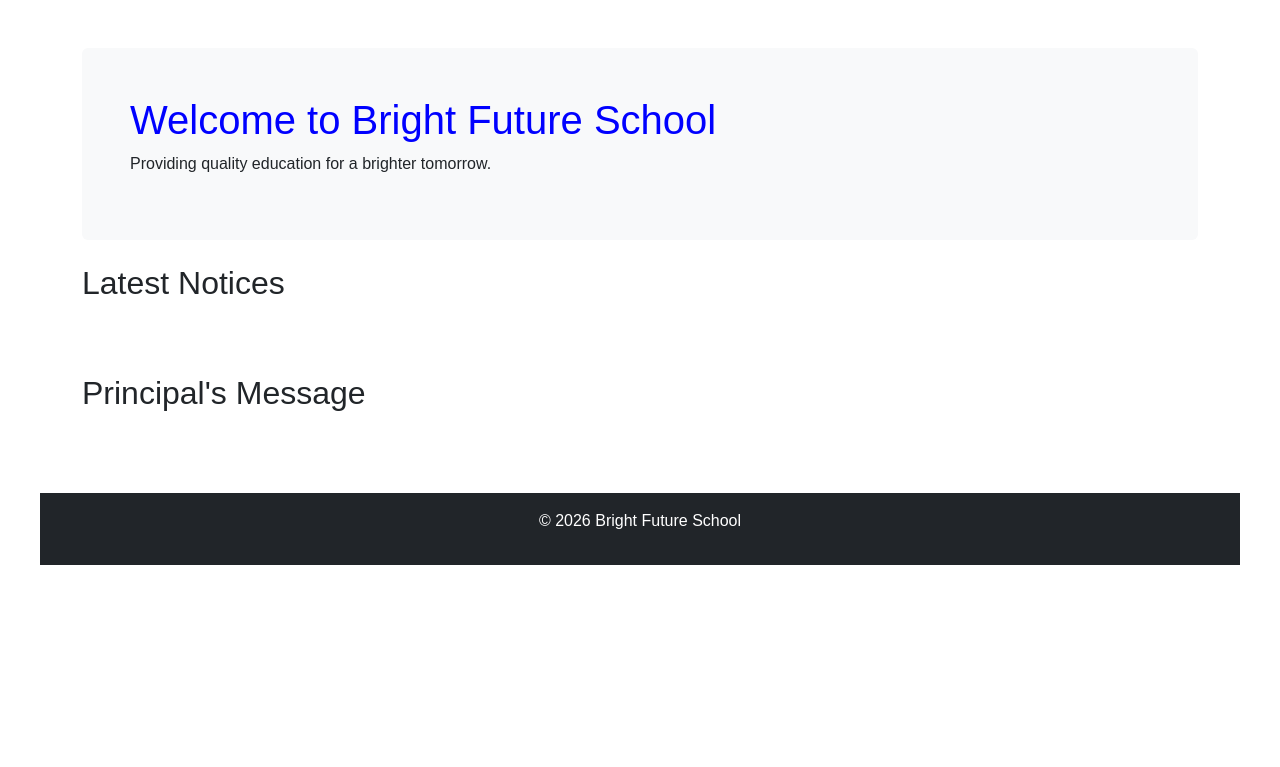
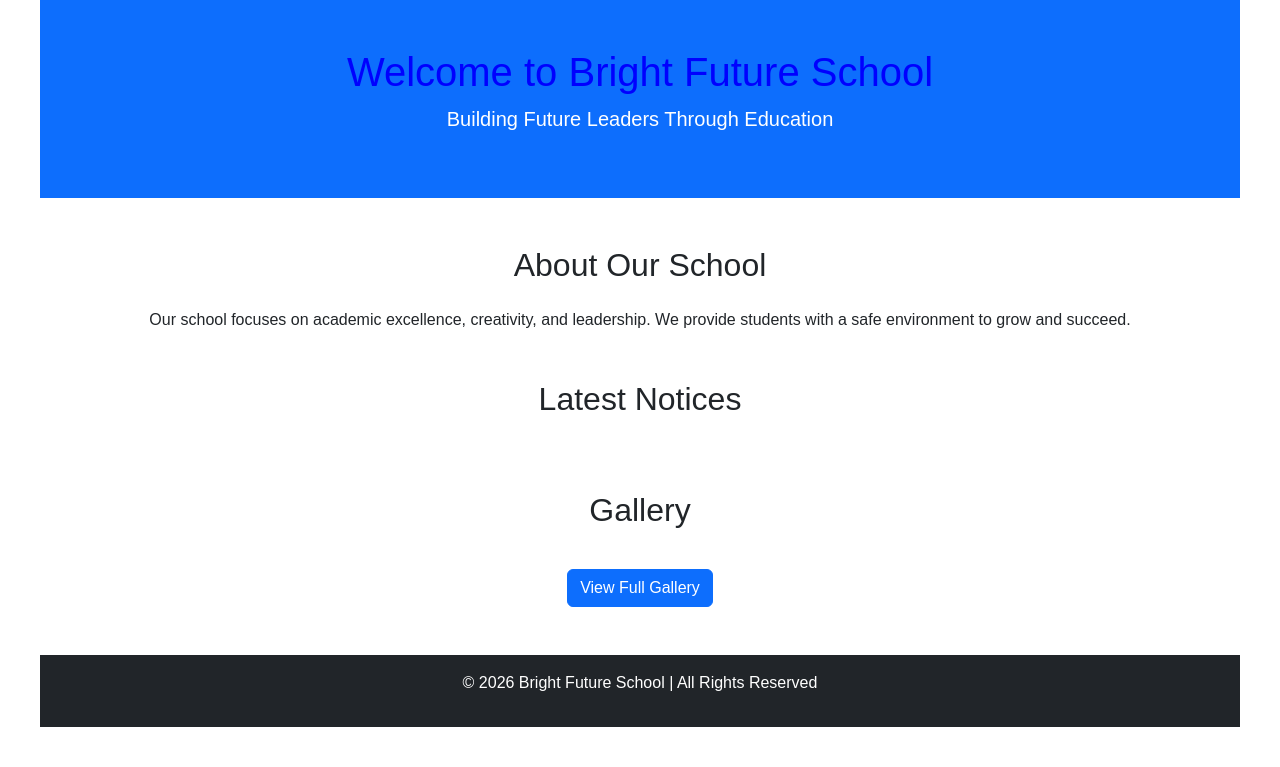
Before and after one commit to Tapasbiswal2000/school-website-django, a Django app: template school_site/main/templates/home.html in a window 1280 px wide. Shown: the part 96-863 px from the top of the page. Before the commit the page ends 661 px from the top, so only its background shows below. Run offline with Django 3.2, Linux system fonts and the light colour scheme; the template is opened without the code that fills it, so the values that code supplies are empty.

Commit message:
design more

```diff
--- a/school_site/main/templates/base.html
+++ b/school_site/main/templates/base.html
@@ -16,18 +16,15 @@
 <!-- NAVBAR -->
 
 <nav class="navbar navbar-expand-lg navbar-dark bg-dark">
-
 <div class="container">
 
 <a class="navbar-brand" href="/">Bright Future School</a>
 
-<button class="navbar-toggler" type="button" data-bs-toggle="collapse" data-bs-target="#navbarNav">
-
+<button class="navbar-toggler" data-bs-toggle="collapse" data-bs-target="#nav">
 <span class="navbar-toggler-icon"></span>
-
 </button>
 
-<div class="collapse navbar-collapse" id="navbarNav">
+<div class="collapse navbar-collapse" id="nav">
 
 <ul class="navbar-nav ms-auto">
 
@@ -36,26 +33,25 @@
 </li>
 
 <li class="nav-item">
-<a class="nav-link" href="/about">About</a>
+<a class="nav-link" href="/about/">About</a>
 </li>
 
 <li class="nav-item">
-<a class="nav-link" href="/notices">Notices</a>
+<a class="nav-link" href="/notices/">Notices</a>
 </li>
 
 <li class="nav-item">
-<a class="nav-link" href="/gallery">Gallery</a>
+<a class="nav-link" href="/gallery/">Gallery</a>
 </li>
 
 <li class="nav-item">
-<a class="nav-link" href="/contact">Contact</a>
+<a class="nav-link" href="/contact/">Contact</a>
 </li>
 
 </ul>
 
 </div>
 </div>
-
 </nav>
 
 
@@ -67,9 +63,7 @@
 <!-- FOOTER -->
 
 <footer class="bg-dark text-white text-center p-3 mt-5">
-
-<p>© 2026 Bright Future School</p>
-
+<p>© 2026 Bright Future School | All Rights Reserved</p>
 </footer>
 
 </body>
--- a/school_site/main/templates/home.html
+++ b/school_site/main/templates/home.html
@@ -2,70 +2,68 @@
 
 {% block content %}
 
-<div class="container mt-5">
+<!-- HERO SECTION -->
+<section class="bg-primary text-white text-center p-5">
+<div class="container">
+<h1>Welcome to Bright Future School</h1>
+<p class="lead">Building Future Leaders Through Education</p>
+</div>
+</section>
 
-<!-- HERO SECTION -->
+<!-- ABOUT SECTION -->
+<section class="container my-5">
+<h2 class="text-center mb-4">About Our School</h2>
+<p class="text-center">
+Our school focuses on academic excellence, creativity, and leadership.
+We provide students with a safe environment to grow and succeed.
+</p>
+</section>
 
-<div class="p-5 mb-4 bg-light rounded">
-
-<h1>Welcome to Bright Future School</h1>
-
-<p>Providing quality education for a brighter tomorrow.</p>
-
-</div>
-
-
-<!-- NOTICES -->
-
-<h2 class="mb-4">Latest Notices</h2>
+<!-- LATEST NOTICES -->
+<section class="container my-5">
+<h2 class="text-center mb-4">Latest Notices</h2>
 
 <div class="row">
 
 {% for notice in notices %}
 
 <div class="col-md-4">
-
-<div class="card mb-3">
-
+<div class="card shadow-sm mb-4">
 <div class="card-body">
 
-<h5 class="card-title">{{ notice.title }}</h5>
+<h5>{{ notice.title }}</h5>
+<p>{{ notice.description }}</p>
+<small>{{ notice.date }}</small>
 
-<p class="card-text">{{ notice.description }}</p>
+</div>
+</div>
+</div>
+
+{% endfor %}
+
+</div>
+</section>
+
+<!-- GALLERY PREVIEW -->
+<section class="container my-5">
+<h2 class="text-center mb-4">Gallery</h2>
+
+<div class="row">
+
+{% for image in images|slice:":4" %}
+
+<div class="col-md-3 mb-3">
+<img src="{{ image.image.url }}" class="img-fluid rounded shadow">
+</div>
+
+{% endfor %}
 
 </div>
 
+<div class="text-center mt-3">
+<a href="/gallery/" class="btn btn-primary">View Full Gallery</a>
 </div>
 
-</div>
-
-{% endfor %}
-<!-- PRINCIPAL MESSAGE -->
-
-<div class="container mt-5">
-
-<h2>Principal's Message</h2>
-
-<div class="row align-items-center">
-
-<div class="col-md-4">
-<img src="{{ principal.photo.url }}" class="img-fluid rounded">
-</div>
-
-<div class="col-md-8">
-
-<h4>{{ principal.name }}</h4>
-
-<p>{{ principal.message }}</p>
-
-</div>
-
-</div>
-
-</div>
-
-</div>
-
-</div>
+</section>
 
 {% endblock %}
```
Also changed, not shown: school_site/main/views.py (+6 -8 lines), school_site/school_site/settings.py (+13 -7 lines).
